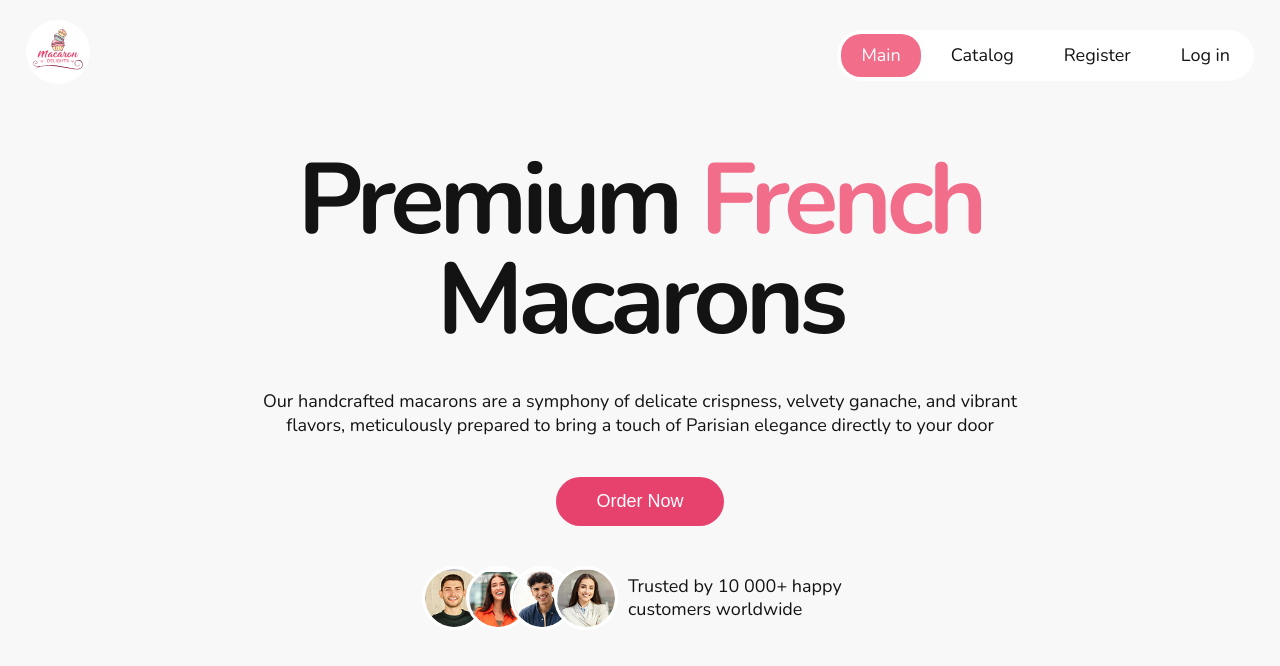
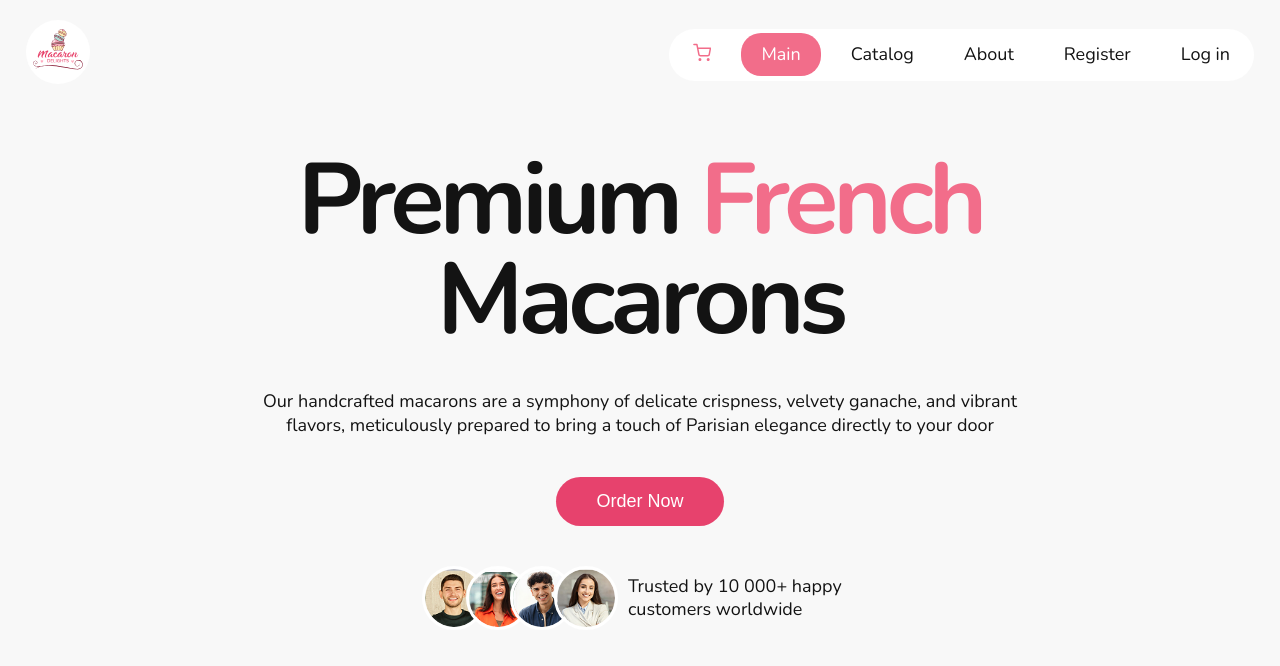
Before and after one commit to SwetlanaAng/ecommerce-app, a React (Vite) app: page / in a window 1280 px wide. Shown: the top 666 px of the page. Built offline with nearby package versions, Linux system fonts and the light colour scheme; no server answers; grey boxes are pictures that could not be loaded.

Commit message:
feat: add header links

```diff
--- /dev/null
+++ b/src/components/cartIcon/CartIcon.tsx
@@ -0,0 +1,31 @@
+export const CartIcon = () => {
+  return (
+    <svg width="18" height="18" viewBox="0 0 18 18" fill="none" xmlns="http://www.w3.org/2000/svg">
+      <g clip-path="url(#clip0_85_3211)">
+        <path
+          d="M6.93066 17.2875C7.34488 17.2875 7.68066 16.9517 7.68066 16.5375C7.68066 16.1233 7.34488 15.7875 6.93066 15.7875C6.51645 15.7875 6.18066 16.1233 6.18066 16.5375C6.18066 16.9517 6.51645 17.2875 6.93066 17.2875Z"
+          stroke-width="1.5"
+          stroke-linecap="round"
+          stroke-linejoin="round"
+        />
+        <path
+          d="M15.1807 17.2875C15.5949 17.2875 15.9307 16.9517 15.9307 16.5375C15.9307 16.1233 15.5949 15.7875 15.1807 15.7875C14.7665 15.7875 14.4307 16.1233 14.4307 16.5375C14.4307 16.9517 14.7665 17.2875 15.1807 17.2875Z"
+          stroke-width="1.5"
+          stroke-linecap="round"
+          stroke-linejoin="round"
+        />
+        <path
+          d="M0.930664 1.53748H3.93066L5.94066 11.58C6.00925 11.9253 6.1971 12.2354 6.47132 12.4562C6.74555 12.677 7.08869 12.7942 7.44066 12.7875H14.7307C15.0826 12.7942 15.4258 12.677 15.7 12.4562C15.9742 12.2354 16.1621 11.9253 16.2307 11.58L17.4307 5.28748H4.68066"
+          stroke-width="1.5"
+          stroke-linecap="round"
+          stroke-linejoin="round"
+        />
+      </g>
+      <defs>
+        <clipPath id="clip0_85_3211">
+          <rect width="18" height="18" fill="white" />
+        </clipPath>
+      </defs>
+    </svg>
+  );
+};
--- a/src/components/header/Header.css
+++ b/src/components/header/Header.css
@@ -23,6 +23,9 @@
             border-radius: 20px;
             transition: all 0.3s ease;
             cursor: pointer;
+            svg {
+              stroke: var(--primary-color);
+            }
           }
           &.active {
             cursor: default;
@@ -30,6 +33,9 @@
               background: var(--primary-color);
               color: var(--white);
               pointer-events: none;
+              svg {
+                stroke: var(--white);
+              }
             }
           }
           &:hover:not(.active) a {
@@ -75,6 +81,9 @@
       display: none;
     }
   }
+}
+.basket:hover {
+  color: white;
 }
 
 @media (max-width: 768px) {
--- a/src/components/header/Header.tsx
+++ b/src/components/header/Header.tsx
@@ -1,9 +1,11 @@
 import React, { useState, useEffect } from 'react';
 import { Link, useLocation, useNavigate } from 'react-router-dom';
 import logo from '../../assets/logo.svg';
+//import {ReactComponent as Basket}  from '../../assets/basket.svg';
 import { AppRouterPaths } from '../../routes/AppRouterPathsEnums';
 import { useAuth } from '../../features/auth/hooks/useAuth';
 import './Header.css';
+import { CartIcon } from '../../components/cartIcon/CartIcon';
 
 interface HeaderProps {
   isMobileMenuOpen?: boolean;
@@ -15,6 +17,7 @@ interface NavLink {
   path: string;
   text: string;
   isLogout?: boolean;
+  cart?: boolean;
 }
 
 const Header: React.FC<HeaderProps> = () => {
@@ -60,12 +63,21 @@ const Header: React.FC<HeaderProps> = () => {
   const getNavLinks = (): NavLink[] => {
     const navLinks: NavLink[] = [
       {
+        path: AppRouterPaths.CART,
+        text: 'Cart',
+        cart: true,
+      },
+      {
         path: AppRouterPaths.MAIN,
         text: 'Main',
       },
       {
         path: AppRouterPaths.CATALOG,
         text: 'Catalog',
+      },
+      {
+        path: AppRouterPaths.ABOUT_US,
+        text: 'About',
       },
     ];
 
@@ -129,6 +141,10 @@ const Header: React.FC<HeaderProps> = () => {
                     <a onClick={handleLogout} className="logout-link">
                       {link.text}
                     </a>
+                  ) : link.cart ? (
+                    <Link to={link.path} onClick={closeMobileMenu}>
+                      <CartIcon />
+                    </Link>
                   ) : (
                     <Link to={link.path} onClick={closeMobileMenu}>
                       {link.text}
--- /dev/null
+++ b/src/pages/aboutUs/AboutUs.tsx
@@ -0,0 +1,11 @@
+import React from 'react';
+
+const AboutUs: React.FC = () => {
+  return (
+    <div className="about-us-page">
+      <h1>About us</h1>
+    </div>
+  );
+};
+
+export default AboutUs;
--- /dev/null
+++ b/src/pages/cart/Cart.tsx
@@ -0,0 +1,11 @@
+import React from 'react';
+
+const Cart: React.FC = () => {
+  return (
+    <div className="cart-page">
+      <h1>Cart</h1>
+    </div>
+  );
+};
+
+export default Cart;
--- a/src/routes/AppRouter.tsx
+++ b/src/routes/AppRouter.tsx
@@ -8,6 +8,8 @@ import { AppProvider } from '../features/app/context/AppContext';
 import AuthGuard from '../features/auth/guards/AuthGuard';
 import Loader from '../components/loader/Loader';
 import ScrollToTop from './ScrollToTop';
+import AboutUs from '../pages/aboutUs/AboutUs';
+import Cart from '../pages/cart/Cart';
 const Main = lazy(() => import('../pages/main/Main'));
 const Login = lazy(() => import('../pages/login/Login'));
 const Register = lazy(() => import('../pages/register/Register'));
@@ -36,6 +38,8 @@ const AppRouter: React.FC = () => {
                     <Route path={AppRouterPaths.MAIN} element={<Main />} />
                     <Route path={AppRouterPaths.CATALOG} element={<Catalog />} />
                     <Route path={AppRouterPaths.PRODUCT_DETAILS} element={<ProductDetails />} />
+                    <Route path={AppRouterPaths.ABOUT_US} element={<AboutUs />} />
+                    <Route path={AppRouterPaths.CART} element={<Cart />} />
                     <Route
                       path={AppRouterPaths.LOGIN}
                       element={
--- a/src/routes/AppRouterPathsEnums.ts
+++ b/src/routes/AppRouterPathsEnums.ts
@@ -5,4 +5,6 @@ export enum AppRouterPaths {
   CATALOG = '/catalog',
   PROFILE = '/profile',
   PRODUCT_DETAILS = '/catalog/:slug',
+  ABOUT_US = '/about',
+  CART = '/cart',
 }
```
Also changed, not shown: src/assets/basket.svg (added).
